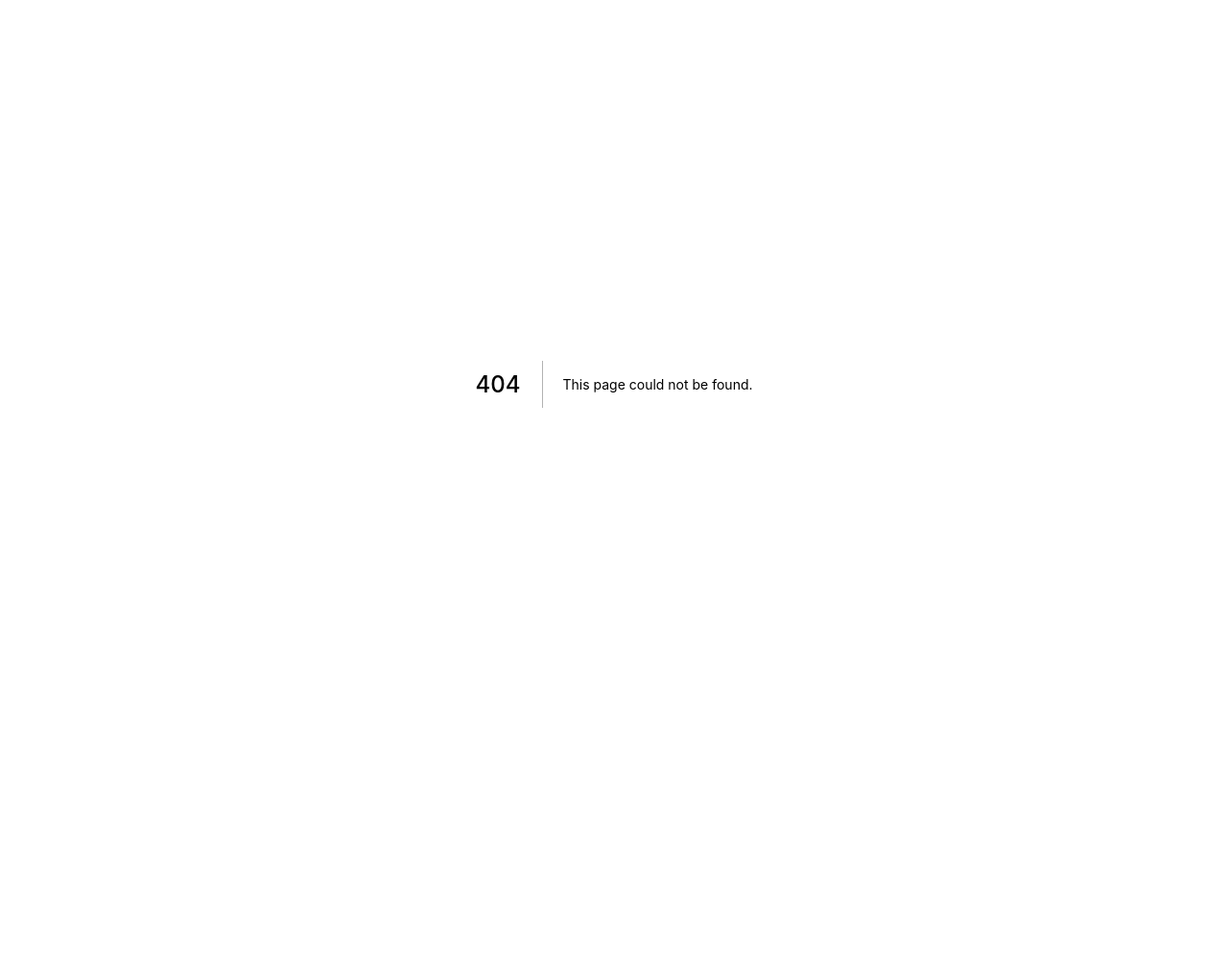
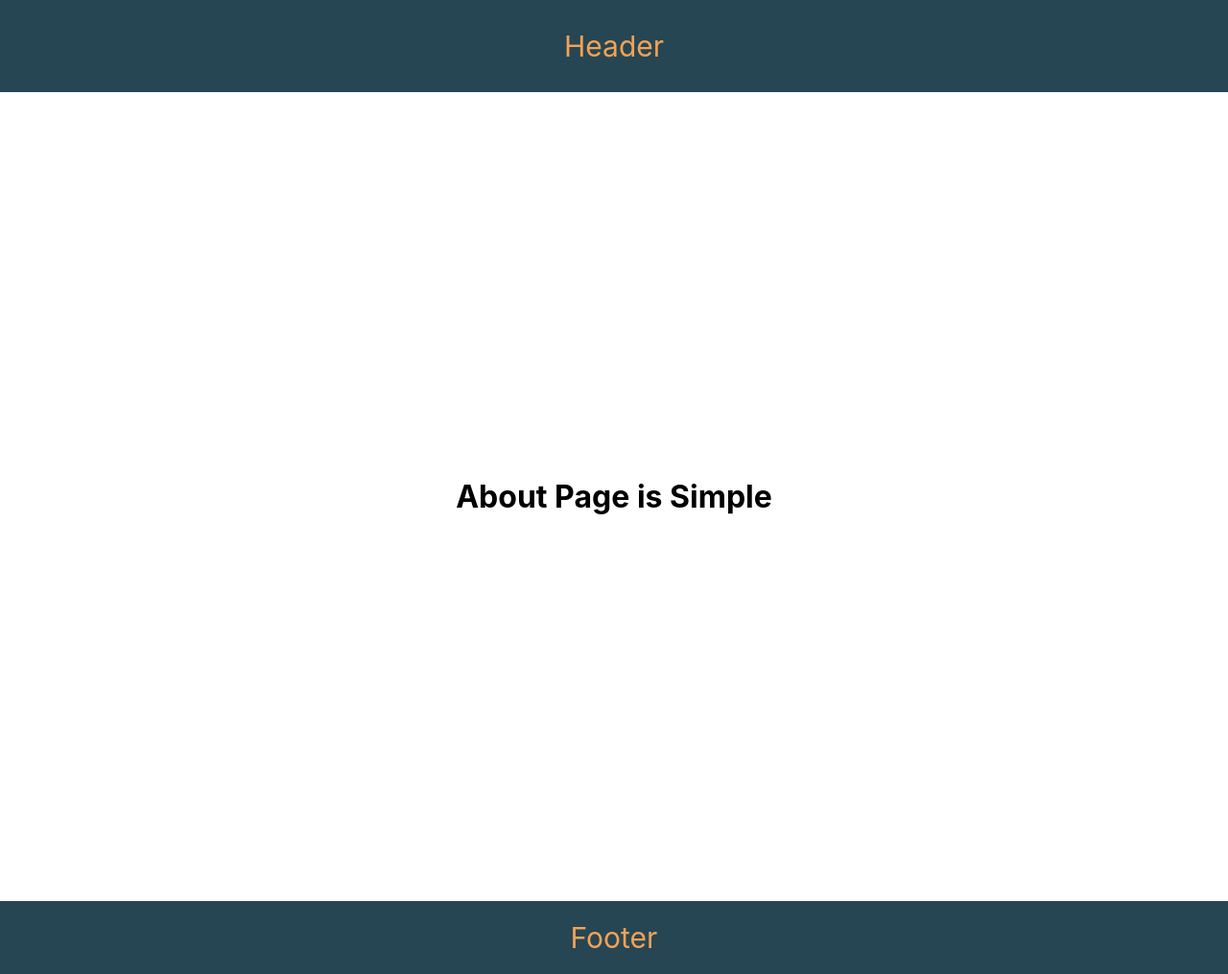
Before and after one commit to KGaurav-8102/Next-Js, a Next.js app in the folder next-misc/: page /About in a window 1280 px wide. Before the commit this address had no page. Shown: the whole page at 96% size. Before the commit the page ends 800 px from the top, so only its background shows below. Built offline with nearby package versions, Linux system fonts and the light colour scheme.

Commit message:
App component is going

```diff
--- /dev/null
+++ b/next-misc/components/Header.js
@@ -0,0 +1,9 @@
+function Header() {
+    return (
+        <div className='layout-header'>
+            Header
+        </div>
+    )
+}
+
+export default Header
--- /dev/null
+++ b/next-misc/pages/About.js
@@ -0,0 +1,8 @@
+
+function About() {
+    return (
+        <h1 className='content'>About Page is Simple</h1>
+    )
+}
+
+export default About
--- a/next-misc/pages/_app.js
+++ b/next-misc/pages/_app.js
@@ -1,7 +1,16 @@
+import Footer from '../components/Footer'
+import Header from '../components/Header'
 import '../styles/globals.css'
+import '../styles/layout.css'
 
 function MyApp({ Component, pageProps }) {
-  return <Component {...pageProps} />
+  return(
+    <>
+      <Header />
+      <Component {...pageProps} />
+      <Footer />
+    </>
+  )
 }
 
 export default MyApp
--- /dev/null
+++ b/next-misc/styles/layout.css
@@ -0,0 +1,23 @@
+.layout-header {
+    background-color: #264653;
+    color: #f4a256;
+    font-size: 30px;
+    text-align: center;
+    padding: 30px;
+}
+
+
+.layout-footer {
+    background-color: #264653;
+    color: #f4a256;
+    font-size: 30px;
+    text-align: center;
+    padding: 20px;
+}
+
+.content {
+    display: flex;
+    justify-content: center;
+    align-items: center;
+    min-height: 100vh;
+}
```
